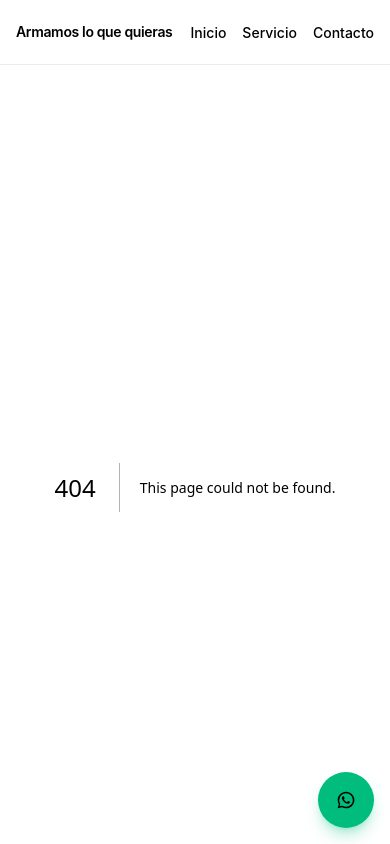
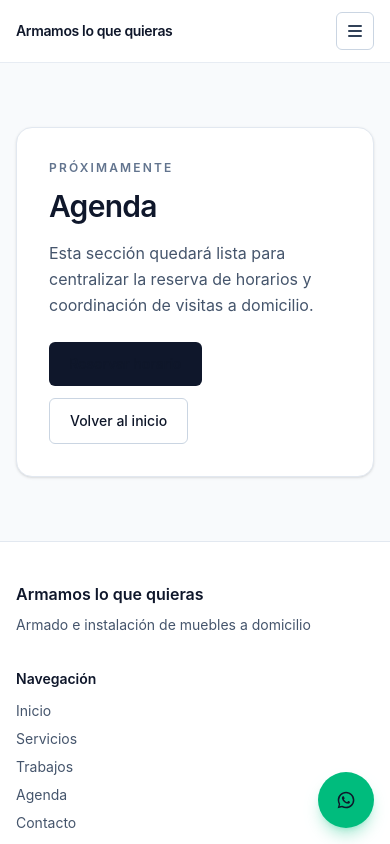
Before and after one commit to Daegon13/armamos-lo-que-quieras, a Next.js app: page /agenda in a window 390 px wide. Before the commit this address had no page. Shown: the top 844 px of the page. Built offline with nearby package versions, Linux system fonts and the light colour scheme.

Commit message:
Define MVP navigation architecture and responsive layout

```diff
--- /dev/null
+++ b/src/app/agenda/page.tsx
@@ -0,0 +1,10 @@
+import { PagePlaceholder } from "@/components/sections/PagePlaceholder";
+
+export default function AgendaPage() {
+  return (
+    <PagePlaceholder
+      title="Agenda"
+      description="Esta sección quedará lista para centralizar la reserva de horarios y coordinación de visitas a domicilio."
+    />
+  );
+}
--- /dev/null
+++ b/src/app/contacto/page.tsx
@@ -0,0 +1,10 @@
+import { PagePlaceholder } from "@/components/sections/PagePlaceholder";
+
+export default function ContactoPage() {
+  return (
+    <PagePlaceholder
+      title="Contacto"
+      description="Vamos a sumar un formulario y canales directos para responder consultas y coordinar el servicio."
+    />
+  );
+}
--- /dev/null
+++ b/src/app/servicios/page.tsx
@@ -0,0 +1,10 @@
+import { PagePlaceholder } from "@/components/sections/PagePlaceholder";
+
+export default function ServiciosPage() {
+  return (
+    <PagePlaceholder
+      title="Servicios"
+      description="Estamos preparando el detalle completo de los servicios y tipos de armado para el MVP comercial."
+    />
+  );
+}
--- /dev/null
+++ b/src/app/trabajos/page.tsx
@@ -0,0 +1,10 @@
+import { PagePlaceholder } from "@/components/sections/PagePlaceholder";
+
+export default function TrabajosPage() {
+  return (
+    <PagePlaceholder
+      title="Trabajos"
+      description="Pronto vas a encontrar ejemplos reales de trabajos realizados para hogares, oficinas y espacios comerciales."
+    />
+  );
+}
--- a/src/components/layout/Footer.tsx
+++ b/src/components/layout/Footer.tsx
@@ -1,12 +1,36 @@
-import { businessInfo } from "@/lib/site";
+import Link from "next/link";
+import { businessInfo, navItems } from "@/lib/site";
 
 export function Footer() {
   return (
     <footer className="border-t border-slate-200 bg-white">
-      <div className="mx-auto flex w-full max-w-6xl flex-col gap-2 px-4 py-8 text-sm text-slate-600 sm:px-6 lg:px-8">
-        <p className="font-medium text-slate-900">{businessInfo.brand}</p>
-        <p>{businessInfo.tagline}</p>
-        <p>Zona de cobertura: {businessInfo.serviceArea}</p>
+      <div className="mx-auto grid w-full max-w-6xl gap-8 px-4 py-10 text-sm text-slate-600 sm:grid-cols-2 sm:px-6 lg:grid-cols-3 lg:px-8">
+        <section>
+          <p className="text-base font-semibold text-slate-900">{businessInfo.brand}</p>
+          <p className="mt-2 max-w-xs leading-relaxed">{businessInfo.tagline}</p>
+        </section>
+
+        <nav aria-label="Navegación del pie de página">
+          <p className="font-semibold text-slate-900">Navegación</p>
+          <ul className="mt-3 space-y-2">
+            {navItems.map((item) => (
+              <li key={item.href}>
+                <Link href={item.href} className="transition-colors hover:text-slate-900">
+                  {item.label}
+                </Link>
+              </li>
+            ))}
+          </ul>
+        </nav>
+
+        <section>
+          <p className="font-semibold text-slate-900">Contacto</p>
+          <ul className="mt-3 space-y-2">
+            <li>WhatsApp: {businessInfo.phoneDisplay}</li>
+            <li>Email: contacto@armamosloquequieras.com</li>
+            <li>Zona de cobertura: {businessInfo.serviceArea}</li>
+          </ul>
+        </section>
       </div>
     </footer>
   );
--- a/src/components/layout/Header.tsx
+++ b/src/components/layout/Header.tsx
@@ -1,32 +1,91 @@
+"use client";
+
 import Link from "next/link";
+import { useState } from "react";
 import { businessInfo, navItems } from "@/lib/site";
 
 export function Header() {
+  const [isMenuOpen, setIsMenuOpen] = useState(false);
+
   return (
     <header className="sticky top-0 z-40 border-b border-slate-200/80 bg-white/95 backdrop-blur">
-      <div className="mx-auto flex min-h-16 w-full max-w-6xl flex-wrap items-center justify-between gap-3 px-4 py-2 sm:px-6 lg:px-8">
-        <Link href="#inicio" className="text-sm font-semibold tracking-tight text-slate-900">
+      <div className="mx-auto w-full max-w-6xl px-4 py-3 sm:px-6 lg:px-8">
+        <div className="flex items-center justify-between gap-3">
+          <Link href="/" className="text-sm font-semibold tracking-tight text-slate-900" onClick={() => setIsMenuOpen(false)}>
             {businessInfo.brand}
           </Link>
 
-        <nav aria-label="Navegación principal">
-          <ul className="flex items-center gap-4 sm:gap-6">
+          <nav aria-label="Navegación principal" className="hidden items-center gap-6 md:flex">
             {navItems.map((item) => (
-              <li key={item.href}>
               <Link
+                key={item.href}
                 href={item.href}
                 className="text-sm font-medium text-slate-600 transition-colors hover:text-slate-900"
               >
                 {item.label}
               </Link>
-              </li>
             ))}
-          </ul>
           </nav>
 
-        <p className="hidden rounded-full border border-slate-300 px-3 py-1 text-xs font-medium text-slate-600 sm:block">
-          {businessInfo.serviceArea}
-        </p>
+          <div className="flex items-center gap-2">
+            <Link
+              href="/agenda"
+              className="hidden rounded-md bg-slate-900 px-4 py-2 text-sm font-semibold text-white transition-colors hover:bg-slate-700 sm:inline-flex"
+            >
+              Reservar horario
+            </Link>
+
+            <button
+              type="button"
+              className="inline-flex items-center justify-center rounded-md border border-slate-300 p-2 text-slate-700 md:hidden"
+              aria-expanded={isMenuOpen}
+              aria-controls="mobile-main-menu"
+              aria-label="Abrir menú"
+              onClick={() => setIsMenuOpen((previous) => !previous)}
+            >
+              <span className="sr-only">Menú</span>
+              <svg className="h-5 w-5" viewBox="0 0 20 20" fill="currentColor" aria-hidden="true">
+                {isMenuOpen ? (
+                  <path
+                    fillRule="evenodd"
+                    d="M4.293 4.293a1 1 0 011.414 0L10 8.586l4.293-4.293a1 1 0 111.414 1.414L11.414 10l4.293 4.293a1 1 0 01-1.414 1.414L10 11.414l-4.293 4.293a1 1 0 01-1.414-1.414L8.586 10 4.293 5.707a1 1 0 010-1.414z"
+                    clipRule="evenodd"
+                  />
+                ) : (
+                  <path
+                    fillRule="evenodd"
+                    d="M3 5a1 1 0 011-1h12a1 1 0 110 2H4a1 1 0 01-1-1zm0 5a1 1 0 011-1h12a1 1 0 110 2H4a1 1 0 01-1-1zm1 4a1 1 0 100 2h12a1 1 0 100-2H4z"
+                    clipRule="evenodd"
+                  />
+                )}
+              </svg>
+            </button>
+          </div>
+        </div>
+
+        {isMenuOpen ? (
+          <div id="mobile-main-menu" className="mt-3 space-y-2 border-t border-slate-200 pt-3 md:hidden">
+            <nav aria-label="Navegación móvil" className="flex flex-col gap-1">
+              {navItems.map((item) => (
+                <Link
+                  key={item.href}
+                  href={item.href}
+                  className="rounded-md px-2 py-2 text-sm font-medium text-slate-700 transition-colors hover:bg-slate-100 hover:text-slate-900"
+                  onClick={() => setIsMenuOpen(false)}
+                >
+                  {item.label}
+                </Link>
+              ))}
+            </nav>
+            <Link
+              href="/agenda"
+              className="inline-flex w-full items-center justify-center rounded-md bg-slate-900 px-4 py-2 text-sm font-semibold text-white transition-colors hover:bg-slate-700"
+              onClick={() => setIsMenuOpen(false)}
+            >
+              Reservar horario
+            </Link>
+          </div>
+        ) : null}
       </div>
     </header>
   );
--- a/src/components/sections/HeroSection.tsx
+++ b/src/components/sections/HeroSection.tsx
@@ -1,3 +1,4 @@
+import Link from "next/link";
 import { businessInfo } from "@/lib/site";
 
 export function HeroSection() {
@@ -13,18 +14,18 @@ export function HeroSection() {
           sitio, lista para crecer en próximos patches.
         </p>
         <div className="flex flex-col gap-3 sm:flex-row">
-          <a
-            href="#contacto"
+          <Link
+            href="/agenda"
             className="inline-flex items-center justify-center rounded-md bg-slate-900 px-5 py-3 text-sm font-medium text-white transition-colors hover:bg-slate-700"
           >
-            Solicitar armado
-          </a>
-          <a
-            href="#servicio"
+            Reservar horario
+          </Link>
+          <Link
+            href="/servicios"
             className="inline-flex items-center justify-center rounded-md border border-slate-300 px-5 py-3 text-sm font-medium text-slate-700 transition-colors hover:bg-white"
           >
-            Ver alcance del servicio
-          </a>
+            Ver servicios
+          </Link>
         </div>
       </div>
     </section>
--- /dev/null
+++ b/src/components/sections/PagePlaceholder.tsx
@@ -0,0 +1,32 @@
+import Link from "next/link";
+
+type PagePlaceholderProps = {
+  title: string;
+  description: string;
+};
+
+export function PagePlaceholder({ title, description }: PagePlaceholderProps) {
+  return (
+    <section className="mx-auto w-full max-w-6xl px-4 py-16 sm:px-6 sm:py-20 lg:px-8">
+      <div className="rounded-2xl border border-slate-200 bg-white p-8 shadow-sm">
+        <p className="text-xs font-semibold uppercase tracking-[0.18em] text-slate-500">Próximamente</p>
+        <h1 className="mt-3 text-3xl font-semibold tracking-tight text-slate-900 sm:text-4xl">{title}</h1>
+        <p className="mt-4 max-w-2xl text-base leading-relaxed text-slate-600">{description}</p>
+        <div className="mt-6 flex flex-wrap gap-3">
+          <Link
+            href="/agenda"
+            className="inline-flex items-center justify-center rounded-md bg-slate-900 px-5 py-3 text-sm font-semibold text-white transition-colors hover:bg-slate-700"
+          >
+            Reservar horario
+          </Link>
+          <Link
+            href="/"
+            className="inline-flex items-center justify-center rounded-md border border-slate-300 px-5 py-3 text-sm font-medium text-slate-700 transition-colors hover:bg-slate-50"
+          >
+            Volver al inicio
+          </Link>
+        </div>
+      </div>
+    </section>
+  );
+}
--- a/src/lib/site.ts
+++ b/src/lib/site.ts
@@ -2,16 +2,18 @@ import type { BusinessInfo, NavItem } from "@/types/site";
 
 export const businessInfo: BusinessInfo = {
   brand: "Armamos lo que quieras",
-  tagline: "Armado profesional de muebles para hogar y oficina.",
+  tagline: "Armado e instalación de muebles a domicilio",
   phoneDisplay: "+54 9 11 0000-0000",
   whatsappNumber: "5491100000000",
   serviceArea: "CABA y GBA",
 };
 
 export const navItems: NavItem[] = [
-  { label: "Inicio", href: "#inicio" },
-  { label: "Servicio", href: "#servicio" },
-  { label: "Contacto", href: "#contacto" },
+  { label: "Inicio", href: "/" },
+  { label: "Servicios", href: "/servicios" },
+  { label: "Trabajos", href: "/trabajos" },
+  { label: "Agenda", href: "/agenda" },
+  { label: "Contacto", href: "/contacto" },
 ];
 
-export const whatsappPlaceholderHref = "#contacto";
+export const whatsappPlaceholderHref = "/contacto";
```
Lines whose indentation alone changed are shown as unchanged.
